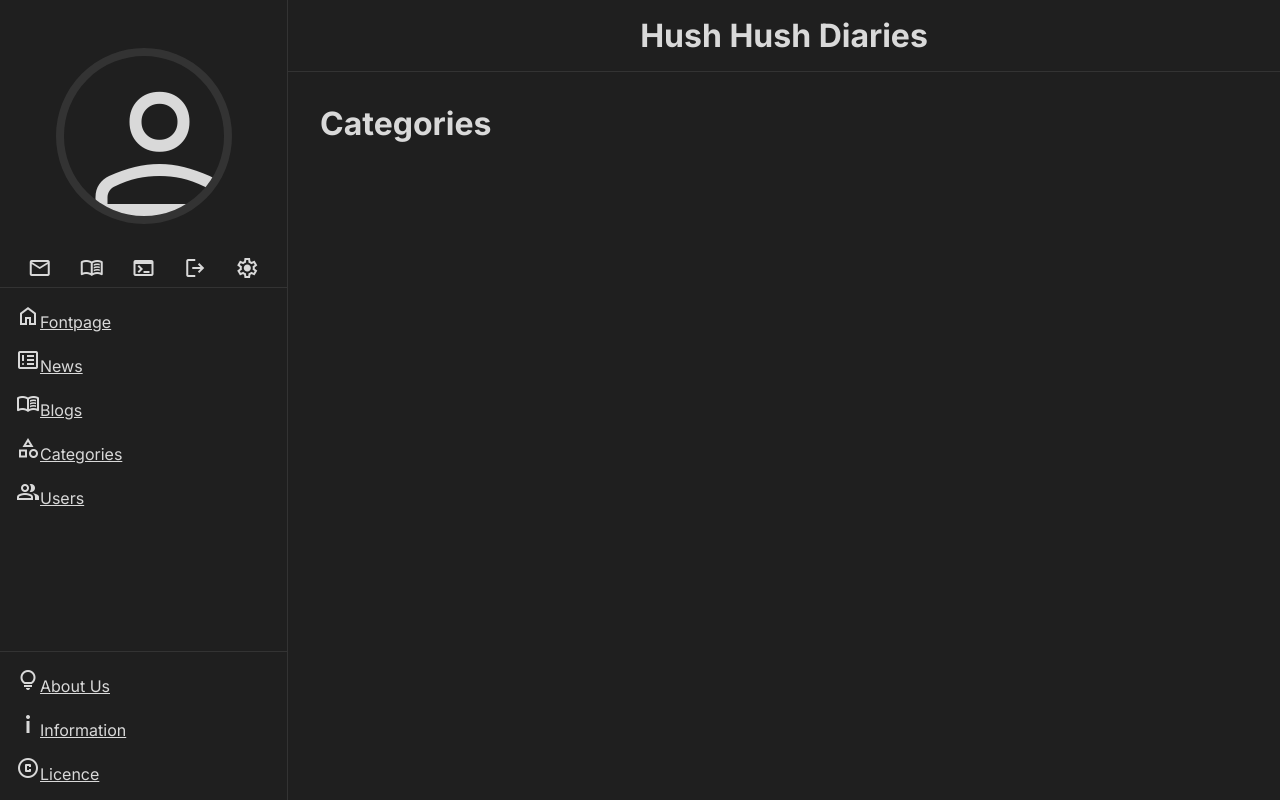
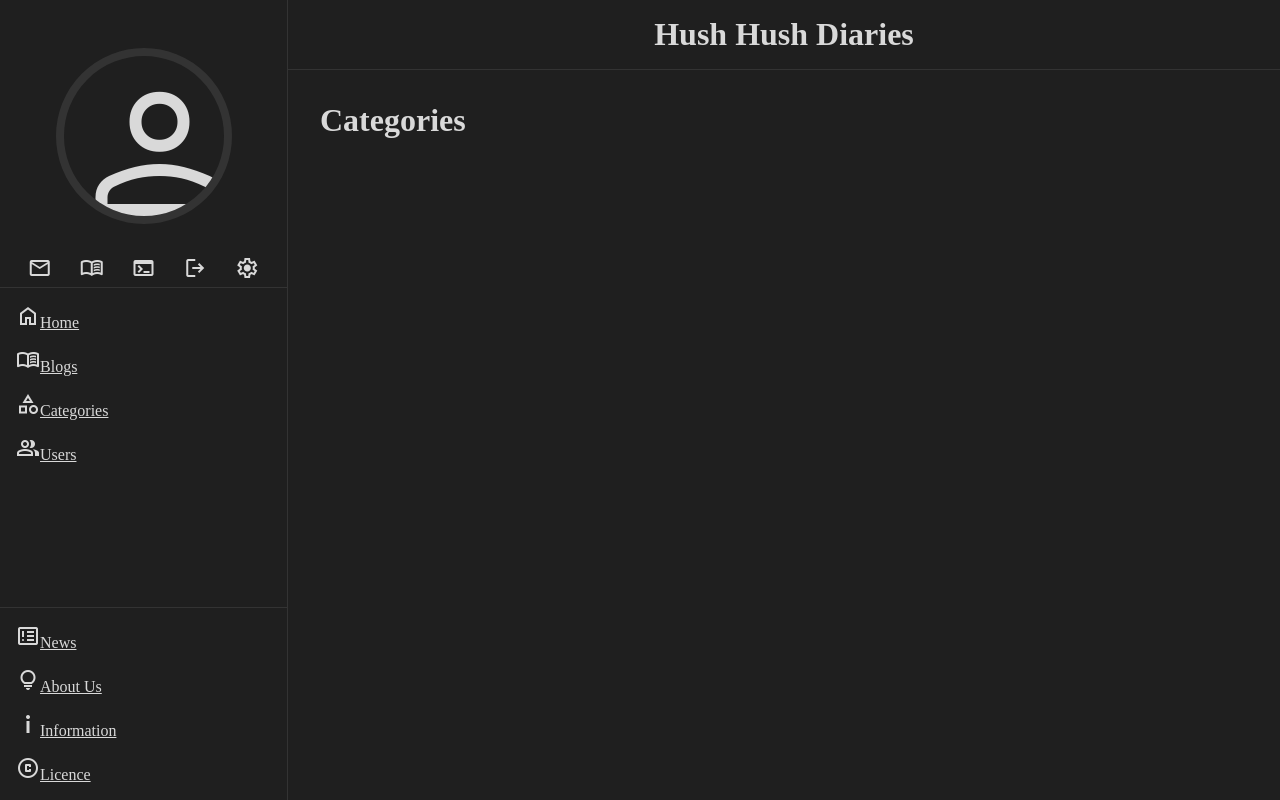
Before and after one commit to RaiinbowSolutions/HushHushDiaries, a Next.js app in the folder client/: page /categories in a window 1280 px wide. Built offline with nearby package versions, Linux system fonts and the light colour scheme.

Commit message:
Added changes to frontend

```diff
--- a/client/app/categories/page.tsx
+++ b/client/app/categories/page.tsx
@@ -1,7 +1,27 @@
 import Link from "next/link";
+import { FormEvent } from "react";
 
 export default function CategoriesPage() {
     return (
-        <h1>Categories</h1>
+        <>
+            <h1>Categories</h1>
+
+        </>
     )
 }
+
+export async function GetCategories(event: FormEvent<HTMLFormElement>) {
+    event.preventDefault();
+
+    let data = new FormData(event.currentTarget);
+    let body = {
+        name: data.getAll('name')?.values()
+    };
+    let response = await fetch('/.netlify/functions/api/category', {
+        body: JSON.stringify(body),
+        method: 'POST'
+    });
+
+    let categoriesName = await response.json();
+    console.log(categoriesName);
+}
--- a/client/app/globals.css
+++ b/client/app/globals.css
@@ -9,6 +9,7 @@
     padding: 0;
     color: inherit;
     box-sizing: border-box;
+    font-family: cursive;
 }
 
 body {
--- a/client/app/layout.tsx
+++ b/client/app/layout.tsx
@@ -36,13 +36,13 @@ export default function RootLayout({
           </div>
           <div className='menu-panel'>
             <nav className='main-navigation'>
-              <Link href={'/'}><span className="material-symbols-outlined">home</span>Fontpage</Link>
-              <Link href={'/news'}><span className="material-symbols-outlined">breaking_news</span>News</Link>
+              <Link href={'/'}><span className="material-symbols-outlined">home</span>Home</Link>
               <Link href={'/blogs'}><span className="material-symbols-outlined">menu_book</span>Blogs</Link>
               <Link href={'/categories'}><span className="material-symbols-outlined">category</span>Categories</Link>
               <Link href={'/users'}><span className="material-symbols-outlined">group</span>Users</Link>
             </nav>
             <nav className='sub-navigation'>
+              <Link href={'/news'}><span className="material-symbols-outlined">breaking_news</span>News</Link>
               <Link href={'/about'}><span className="material-symbols-outlined">lightbulb</span>About Us</Link>
               <Link href={'/info'}><span className="material-symbols-outlined">info_i</span>Information</Link>
               <Link href={'/licence'}><span className="material-symbols-outlined">copyright</span>Licence</Link>
--- a/client/app/news/page.tsx
+++ b/client/app/news/page.tsx
@@ -2,6 +2,8 @@ import Link from "next/link";
 
 export default function NewsPage() {
     return (
-        <h1>News</h1>
+        <>
+            <h1>News</h1>
+        </>
     )
 }
--- a/client/app/page.tsx
+++ b/client/app/page.tsx
@@ -2,6 +2,8 @@ import Link from "next/link";
 
 export default function HomePage() {
     return (
-        <h1>Home</h1>
+        <>
+            <h1>Home</h1>
+        </>
     )
 }
```
Also changed, not shown: client/app/blogs/page.tsx (+7 -1 lines), client/app/components/createBlog.tsx (added, +11 -0 lines).
